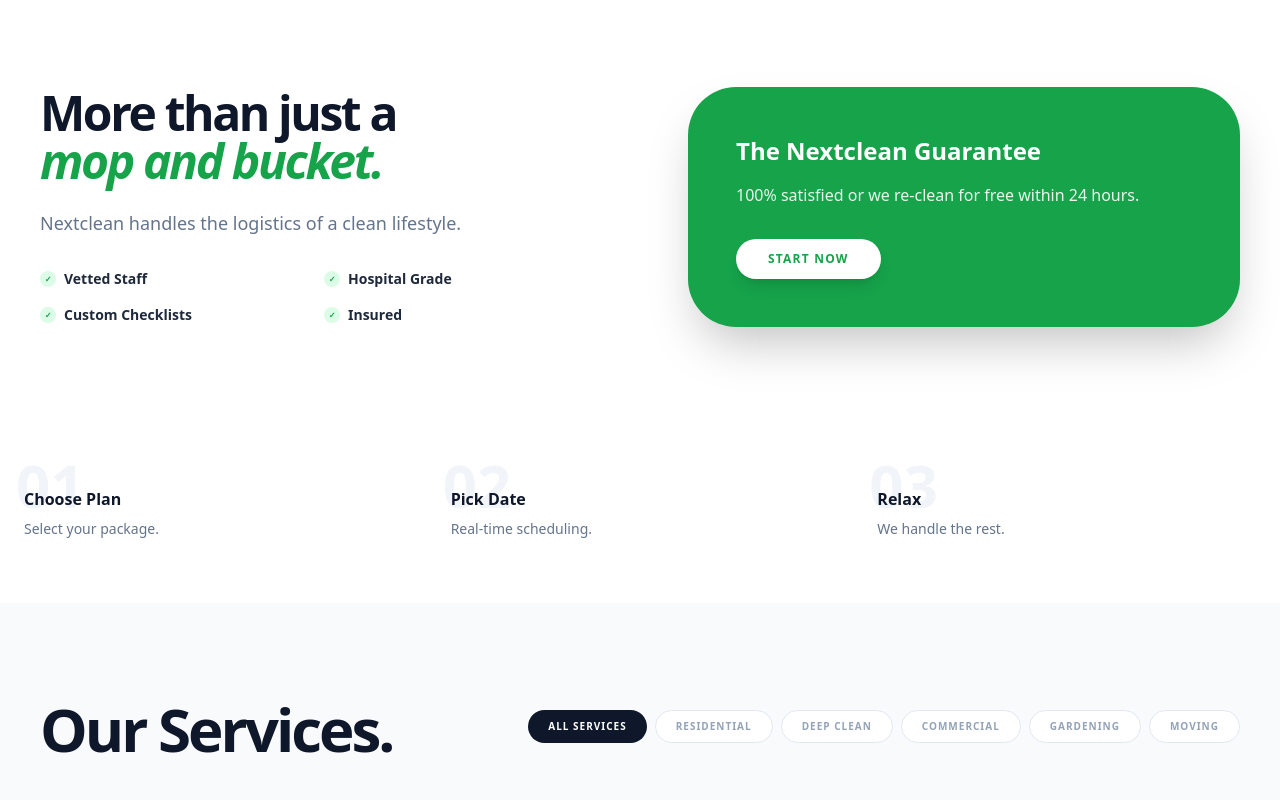
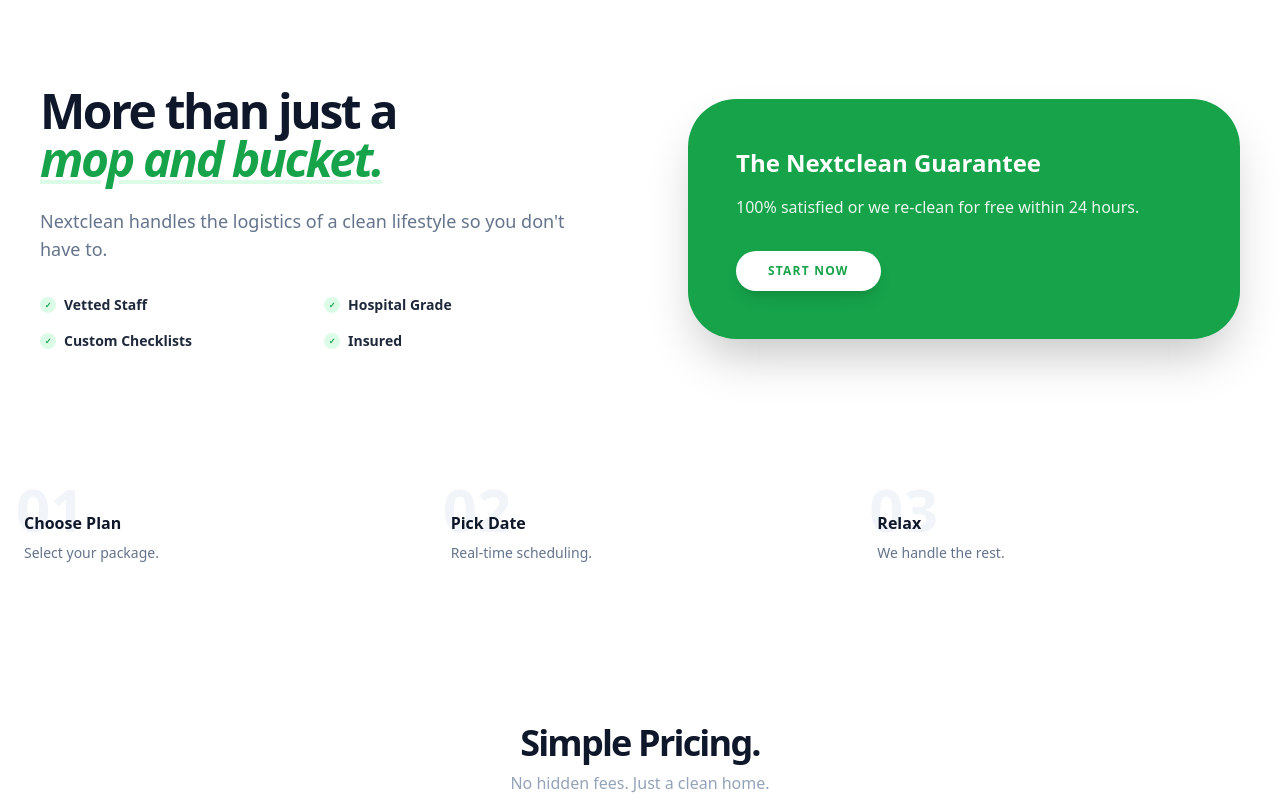
Before and after one commit to realtee01/Nextclean, a React (Vite) app: page / in a window 1280 px wide. Shown: the part 1000-1800 px from the top of the page. Built offline with nearby package versions, Linux system fonts and the light colour scheme.

Commit message:
Update App.jsx

```diff
--- a/src/App.jsx
+++ b/src/App.jsx
@@ -5,6 +5,8 @@
 import JobCard from './components/JobCard';
 import BookingProcess from './components/BookingProcess';
 import ContactModal from './components/ContactModal';
+import Pricing from './components/Pricing';
+import FAQ from './components/FAQ';
 
 import cleaning5 from './assets/Cleaning-5.jpg';
 import cleaning4 from './assets/Cleaning-4.jpg';
@@ -29,10 +31,13 @@
   const categories = ["All Services", "Residential", "Deep Clean", "Commercial", "Gardening", "Moving"];
   const filteredData = filter === "All Services" ? services : services.filter(s => s.category === filter);
 
+  const openBooking = () => setIsModalOpen(true);
+
   return (
     <div className="bg-white min-h-screen selection:bg-green-100 overflow-x-hidden">
-      <Header onContactClick={() => setIsModalOpen(true)} />
-      <Hero onBookClick={() => setIsModalOpen(true)} />
+      <Header onContactClick={openBooking} />
+
+      <Hero onBookClick={openBooking} />
 
       <div className="bg-slate-50 py-12 md:py-16 border-y border-slate-100">
         <div className="max-w-7xl mx-auto px-6 md:px-10 grid grid-cols-2 md:grid-cols-4 gap-8 text-center">
@@ -54,10 +59,10 @@
         <div>
           <h2 className="text-4xl md:text-5xl font-bold tracking-tighter mb-6 text-slate-900 leading-tight">
             More than just a <br/>
-            <span className="text-green-600 italic">mop and bucket.</span>
+            <span className="text-green-600 italic underline decoration-green-100">mop and bucket.</span>
           </h2>
           <p className="text-slate-500 text-base md:text-lg mb-8 leading-relaxed">
-            Nextclean handles the logistics of a clean lifestyle.
+            Nextclean handles the logistics of a clean lifestyle so you don't have to.
           </p>
           <div className="grid grid-cols-2 gap-4">
             {['Vetted Staff', 'Hospital Grade', 'Custom Checklists', 'Insured'].map((item) => (
@@ -71,11 +76,13 @@
         <motion.div whileHover={{ rotate: -1 }} className="bg-green-600 rounded-[2rem] md:rounded-[3rem] p-8 md:p-12 text-white shadow-2xl relative overflow-hidden">
           <h3 className="text-2xl font-bold mb-4">The Nextclean Guarantee</h3>
           <p className="opacity-90 text-sm md:text-base mb-8">100% satisfied or we re-clean for free within 24 hours.</p>
-          <button onClick={() => setIsModalOpen(true)} className="bg-white text-green-600 px-8 py-3 rounded-full font-black text-xs uppercase tracking-widest shadow-lg">Start Now</button>
+          <button onClick={openBooking} className="bg-white text-green-600 px-8 py-3 rounded-full font-black text-xs uppercase tracking-widest shadow-lg">Start Now</button>
         </motion.div>
       </section>
 
       <BookingProcess />
+
+      <Pricing onBookClick={openBooking} />
 
       <section id="services" className="bg-slate-50 py-16 md:py-24 px-6 md:px-10">
         <div className="max-w-7xl mx-auto">
@@ -104,7 +111,7 @@
                   title={service.title}
                   desc={service.desc}
                   category={service.category}
-                  onCardClick={() => setIsModalOpen(true)}
+                  onCardClick={openBooking}
                 />
               ))}
             </AnimatePresence>
@@ -112,11 +119,13 @@
         </div>
       </section>
 
+      <FAQ />
+
       <footer className="py-12 text-center bg-white border-t border-slate-100">
-        <div className="text-xl font-black text-green-600 mb-2">Nextclean.</div>
-        <p className="text-slate-400 font-medium text-xs">Lagos, Nigeria.</p>
-        <p className="text-slate-400 font-medium text-xs">(c) 2026 Nextclean </p>
-      </footer>
+          <div className="text-xl font-black text-green-600 mb-2">Nextclean.</div>
+        <p className="text-slate-400 font-medium text-xs">Redefining Domestic Excellence. Lagos, Nigeria.</p>
+            <p className="text-slate-400 font-medium text-xs">(c) 2026 Nextclean </p>
+        </footer>
 
       <ContactModal isOpen={isModalOpen} onClose={() => setIsModalOpen(false)} />
     </div>
```
